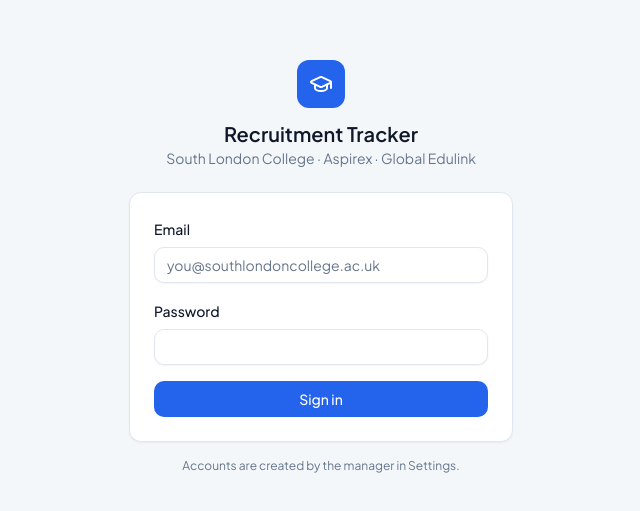
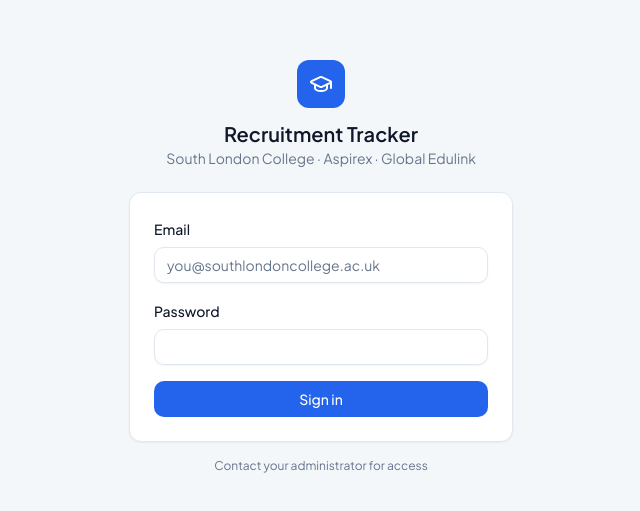
Before and after one commit to ImperialEdutechUK/recruiter_dashboard, a Next.js app: page /login in a window 1280 px wide. Shown: the part 133-644 px from the top of the page, without its empty margins (319-959 px from the left). Built offline with nearby package versions, Linux system fonts and the light colour scheme.

Commit message:
Update login footer text

```diff
--- a/app/(auth)/login/page.tsx
+++ b/app/(auth)/login/page.tsx
@@ -43,7 +43,7 @@
           </form>
         </div>
         <p className="mt-4 text-center text-xs text-muted-foreground">
-          Accounts are created by the manager in Settings.
+          Contact your administrator for access
         </p>
       </div>
     </main>
```
